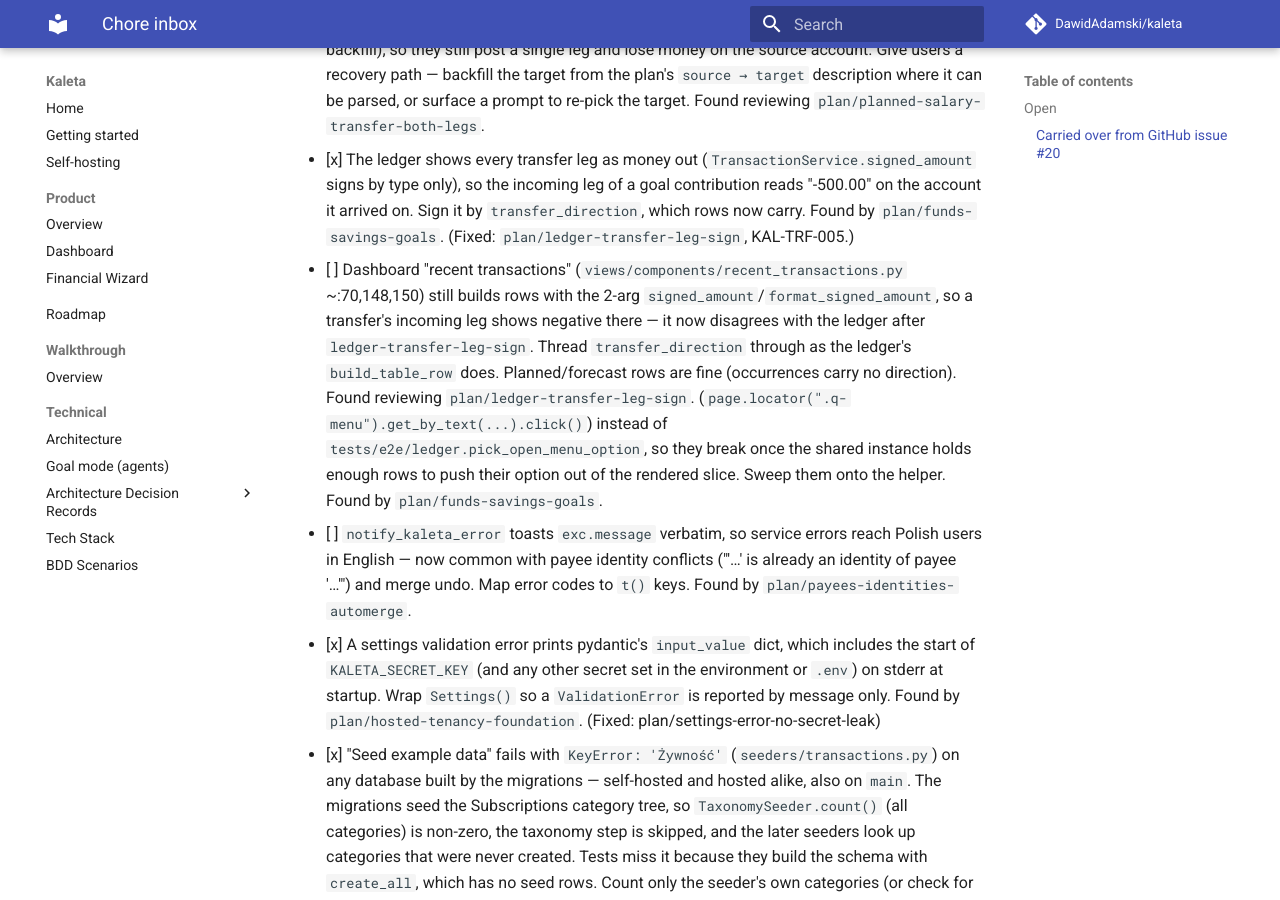
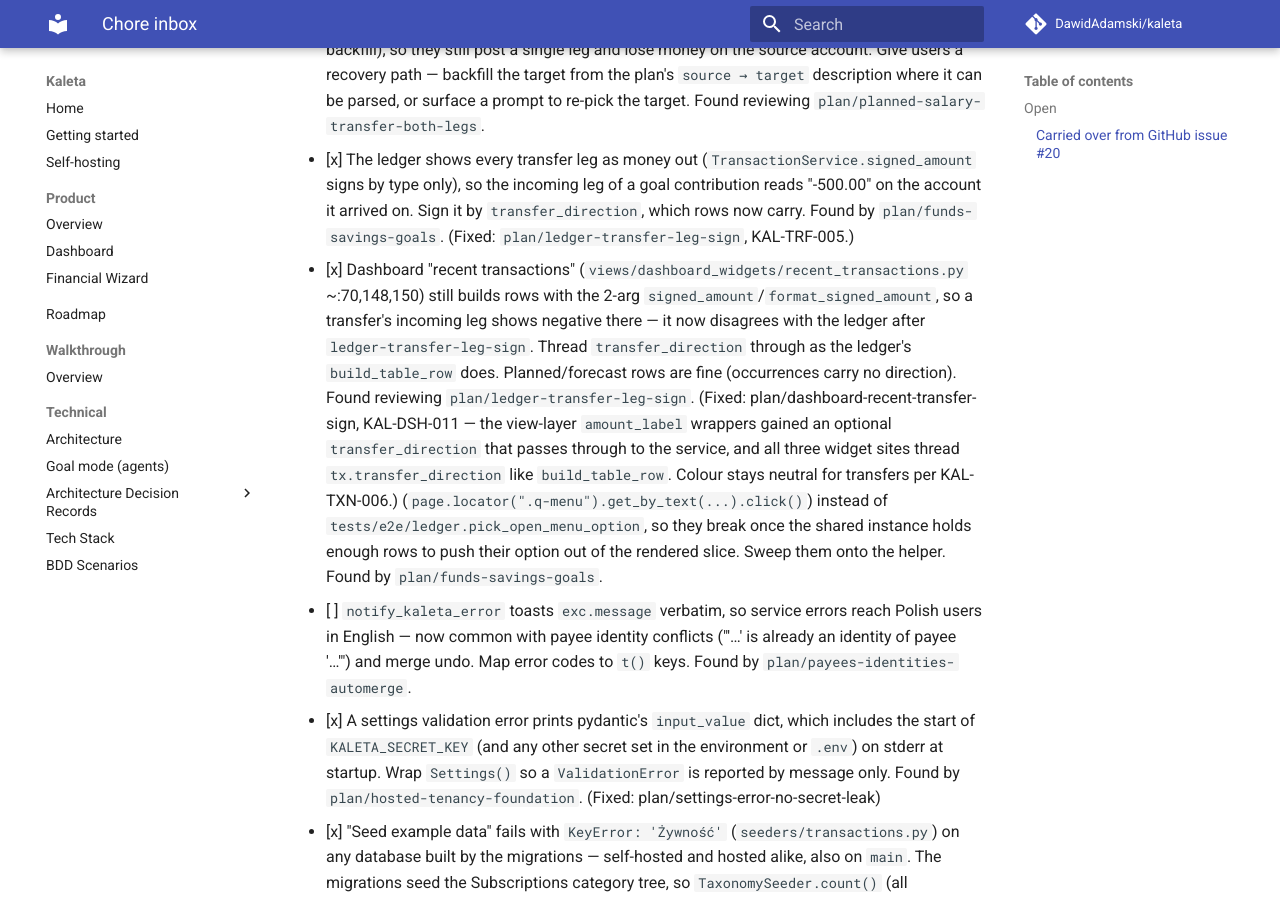
Before and after one commit to DawidAdamski/kaleta, an MkDocs documentation site: the page built from docs/plans/chores.md, in a window 1280 px wide and 900 px high, scrolled down 7674 px. Built offline with MkDocs 1.6.1 and Material for MkDocs 9.7.7, drawn with Linux system fonts in a browser that asks for light colours; comment, search, counter and statistics services are not loaded.

Commit message:
chore(plans): tick the dashboard recent-transactions transfer-sign chore
Bookkeeping for the fix in 2dc13ba: the dashboard "recent transactions"
widget now signs transfer legs by direction (KAL-DSH-011), so the chore the
#330 follow-up logged is done. Also corrected the entry's stale file path
(`dashboard_widgets/`, not `components/`).

Co-Authored-By: Claude Opus 4.8 <noreply@anthropic.com>

```diff
--- a/docs/plans/chores.md
+++ b/docs/plans/chores.md
@@ -375,12 +375,16 @@ check it still reproduces before acting on it.
       it arrived on. Sign it by `transfer_direction`, which rows now
       carry. Found by `plan/funds-savings-goals`.
       (Fixed: `plan/ledger-transfer-leg-sign`, KAL-TRF-005.)
-- [ ] Dashboard "recent transactions" (`views/components/recent_transactions.py`
+- [x] Dashboard "recent transactions" (`views/dashboard_widgets/recent_transactions.py`
       ~:70,148,150) still builds rows with the 2-arg `signed_amount`/`format_signed_amount`,
       so a transfer's incoming leg shows negative there — it now disagrees with the
       ledger after `ledger-transfer-leg-sign`. Thread `transfer_direction` through as
       the ledger's `build_table_row` does. Planned/forecast rows are fine (occurrences
       carry no direction). Found reviewing `plan/ledger-transfer-leg-sign`.
+      (Fixed: plan/dashboard-recent-transfer-sign, KAL-DSH-011 — the view-layer
+      `amount_label` wrappers gained an optional `transfer_direction` that passes
+      through to the service, and all three widget sites thread `tx.transfer_direction`
+      like `build_table_row`. Colour stays neutral for transfers per KAL-TXN-006.)
       (`page.locator(".q-menu").get_by_text(...).click()`) instead of
       `tests/e2e/ledger.pick_open_menu_option`, so they break once the shared
       instance holds enough rows to push their option out of the rendered
```
